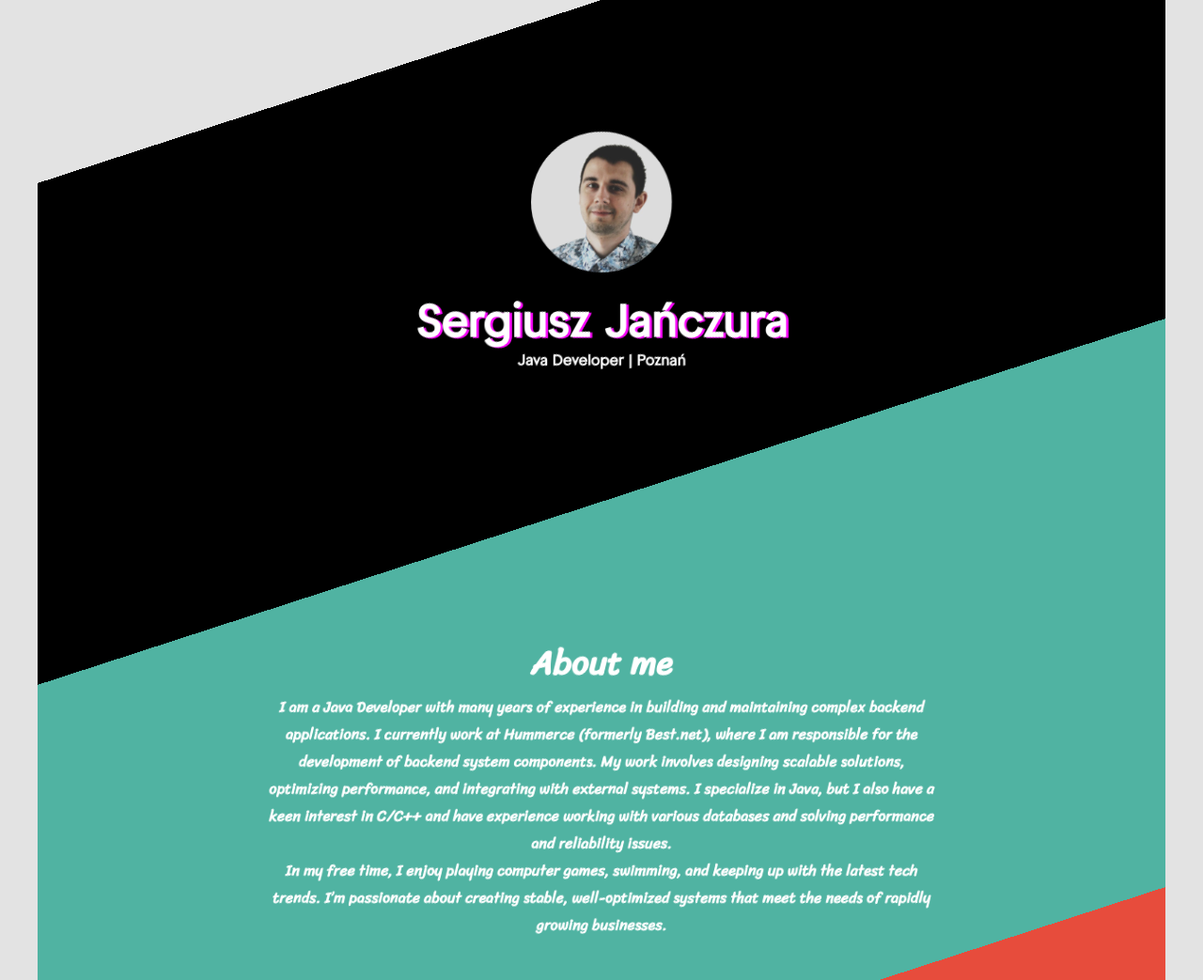
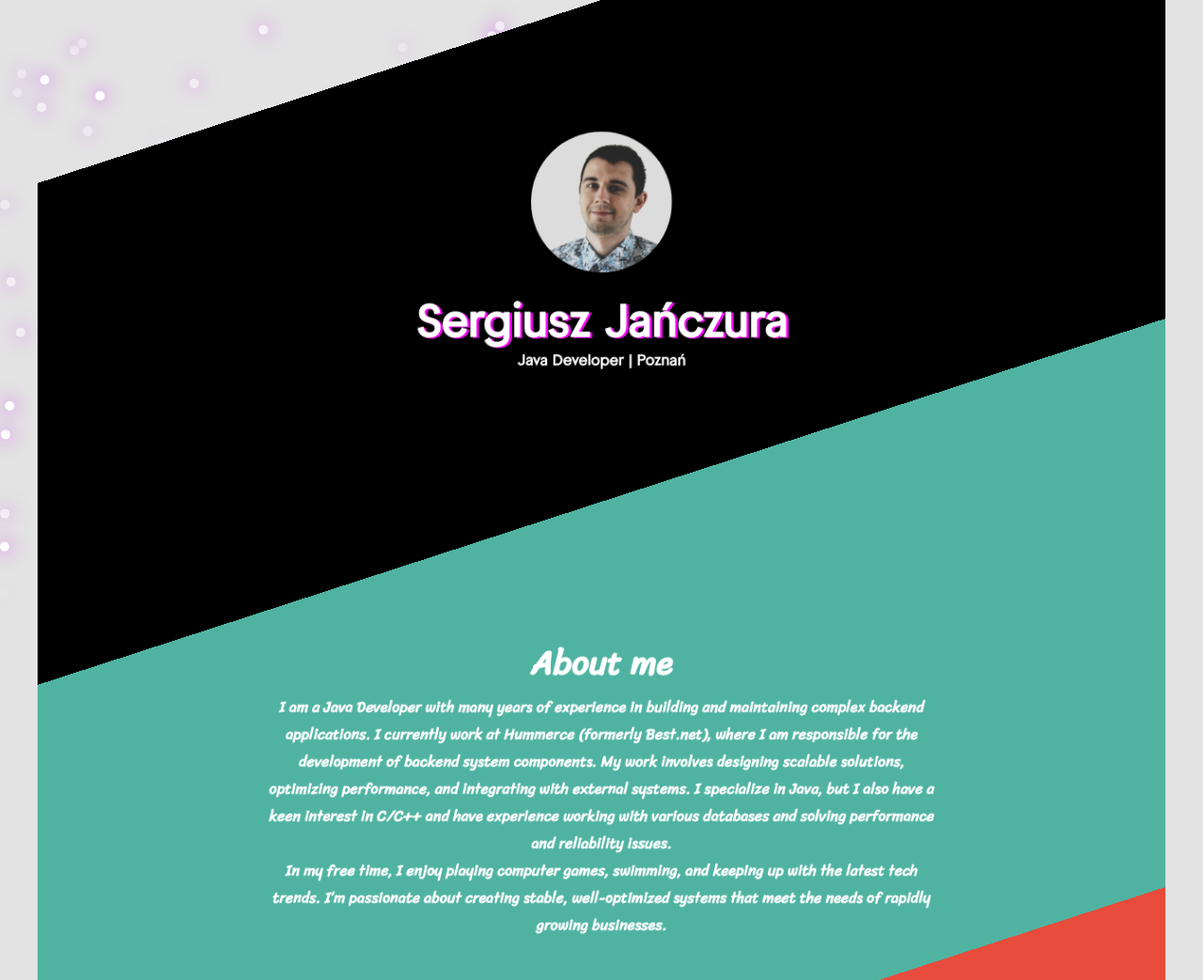
Before and after one commit to janczura/janczura.dev, a plain HTML site: page index.html in a window 1280 px wide. Shown: the top 1043 px of the page at 94% size. Drawn offline with Linux system fonts and the light colour scheme; a web font is replaced by a local one.

Commit message:
dodanie animowanego tła

```diff
--- a/css/style.css
+++ b/css/style.css
@@ -157,3 +157,13 @@ footer p {
 footer a:hover {
     color: #fff;
 }
+
+#background-canvas {
+    position: fixed;
+    top: 0;
+    left: 0;
+    z-index: -1;
+    width: 100%;
+    height: 100%;
+    pointer-events: none;
+}
--- a/index.html
+++ b/index.html
@@ -21,6 +21,7 @@
           rel="stylesheet">
 </head>
 <body>
+<canvas id="background-canvas"></canvas>
 
 <div class="container">
     <section class="section header">
@@ -123,5 +124,167 @@
             this.style.display = 'none';
         });
 </script>
+
+
+<script>
+    const canvas = document.getElementById('background-canvas');
+    const ctx = canvas.getContext('2d');
+
+    canvas.width = window.innerWidth;
+    canvas.height = window.innerHeight;
+
+    let mouse = {
+        x: null,
+        y: null,
+        radius: 100
+    };
+
+    window.addEventListener('mousemove', function(e) {
+        mouse.x = e.clientX;
+        mouse.y = e.clientY;
+    });
+
+    window.addEventListener('resize', function() {
+        canvas.width = window.innerWidth;
+        canvas.height = window.innerHeight;
+    });
+
+    function getWindX() {
+        return Math.sin(Date.now() / 2000) * 0.03;
+    }
+
+
+    class Ball {
+        constructor(x, y, dx, dy, radius) {
+            this.x = x;
+            this.y = y;
+            this.dx = dx;
+            this.dy = dy;
+            this.radius = radius;
+            this.mass = Math.random() * 4 + 6; // 6-10
+            this.random = Math.random() * (1 - 0.9) + 0.9; // 0.9 - 1
+            this.alpha = Math.random();
+        }
+
+        draw() {
+            ctx.beginPath();
+            ctx.arc(this.x, this.y, this.radius, 0, Math.PI * 2);
+            ctx.fillStyle = 'rgb(255,255,255)';
+            ctx.shadowColor = 'rgb(208,2,251)';
+            ctx.shadowBlur = 20;
+            ctx.globalAlpha = this.alpha;
+            ctx.fill();
+            ctx.closePath();
+        }
+
+        update(balls) {
+            this.dx += getWindX();
+
+            this.dx *= this.random;
+            this.dy *= this.random;
+
+            if (this.x + this.radius > canvas.width || this.x - this.radius < 0) this.dx = -this.dx;
+            if (this.y + this.radius > canvas.height || this.y - this.radius < 0) this.dy = -this.dy;
+
+            const dxMouse = this.x - mouse.x;
+            const dyMouse = this.y - mouse.y;
+            const distanceMouse = Math.sqrt(dxMouse * dxMouse + dyMouse * dyMouse);
+            if (distanceMouse < mouse.radius + this.radius) {
+                const angle = Math.atan2(dyMouse, dxMouse);
+                const force = (mouse.radius - distanceMouse) / mouse.radius;
+                const repulse = force * 0.5;
+                this.dx += Math.cos(angle) * repulse;
+                this.dy += Math.sin(angle) * repulse;
+            }
+
+            for (let i = 0; i < balls.length; i++) {
+                if (this === balls[i]) continue;
+                const dx = this.x - balls[i].x;
+                const dy = this.y - balls[i].y;
+                const distance = Math.sqrt(dx * dx + dy * dy);
+                if (distance < this.radius + balls[i].radius) {
+                    resolveCollision(this, balls[i]);
+                }
+            }
+
+            this.x += this.dx;
+            this.y += this.dy;
+            this.draw();
+        }
+    }
+
+    function resolveCollision(p1, p2) {
+        const xVelocityDiff = p1.dx - p2.dx;
+        const yVelocityDiff = p1.dy - p2.dy;
+        const xDist = p2.x - p1.x;
+        const yDist = p2.y - p1.y;
+
+        if (xVelocityDiff * xDist + yVelocityDiff * yDist >= 0) {
+            const angle = -Math.atan2(p2.y - p1.y, p2.x - p1.x);
+            const m1 = p1.mass;
+            const m2 = p2.mass;
+
+            const u1 = rotate({ x: p1.dx, y: p1.dy }, angle);
+            const u2 = rotate({ x: p2.dx, y: p2.dy }, angle);
+
+            const v1 = {
+                x: u1.x * (m1 - m2) / (m1 + m2) + u2.x * 2 * m2 / (m1 + m2),
+                y: u1.y
+            };
+            const v2 = {
+                x: u2.x * (m2 - m1) / (m1 + m2) + u1.x * 2 * m1 / (m1 + m2),
+                y: u2.y
+            };
+
+            const finalV1 = rotate(v1, -angle);
+            const finalV2 = rotate(v2, -angle);
+
+            p1.dx = finalV1.x;
+            p1.dy = finalV1.y;
+            p2.dx = finalV2.x;
+            p2.dy = finalV2.y;
+        }
+    }
+
+    function rotate(velocity, angle) {
+        return {
+            x: velocity.x * Math.cos(angle) - velocity.y * Math.sin(angle),
+            y: velocity.x * Math.sin(angle) + velocity.y * Math.cos(angle)
+        };
+    }
+
+    let balls = [];
+    const numberOfBalls = 120;
+
+    for (let i = 0; i < numberOfBalls; i++) {
+        let radius = 5;
+        let x = Math.random() * (canvas.width - radius * 2) + radius;
+        let y = Math.random() * (canvas.height - radius * 2) + radius;
+        let dx = (Math.random() - 0.5) * 1.5;
+        let dy = (Math.random() - 0.5) * 1.5;
+
+        if (i !== 0) {
+            for (let j = 0; j < balls.length; j++) {
+                const dist = Math.hypot(x - balls[j].x, y - balls[j].y);
+                if (dist - radius * 2 < 0) {
+                    x = Math.random() * (canvas.width - radius * 2) + radius;
+                    y = Math.random() * (canvas.height - radius * 2) + radius;
+                    j = -1;
+                }
+            }
+        }
+
+        balls.push(new Ball(x, y, dx, dy, radius));
+    }
+
+    function animate() {
+        ctx.clearRect(0, 0, canvas.width, canvas.height);
+        balls.forEach(ball => ball.update(balls));
+        requestAnimationFrame(animate);
+    }
+
+    animate();
+</script>
+
 </body>
 </html>
```
